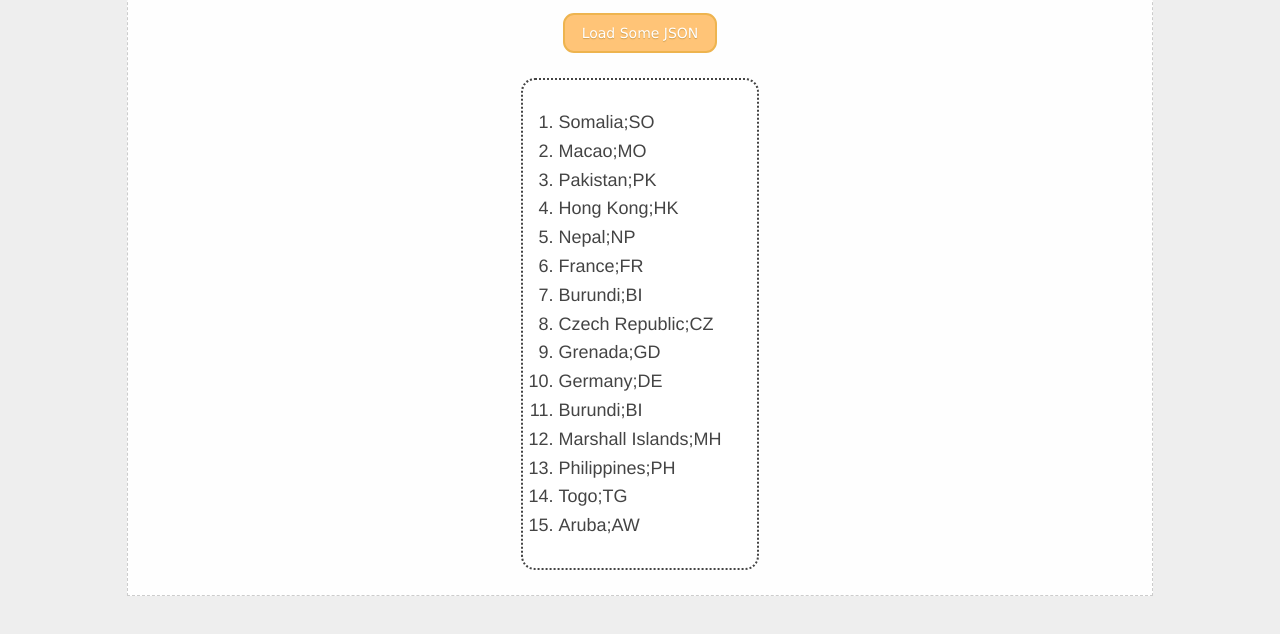
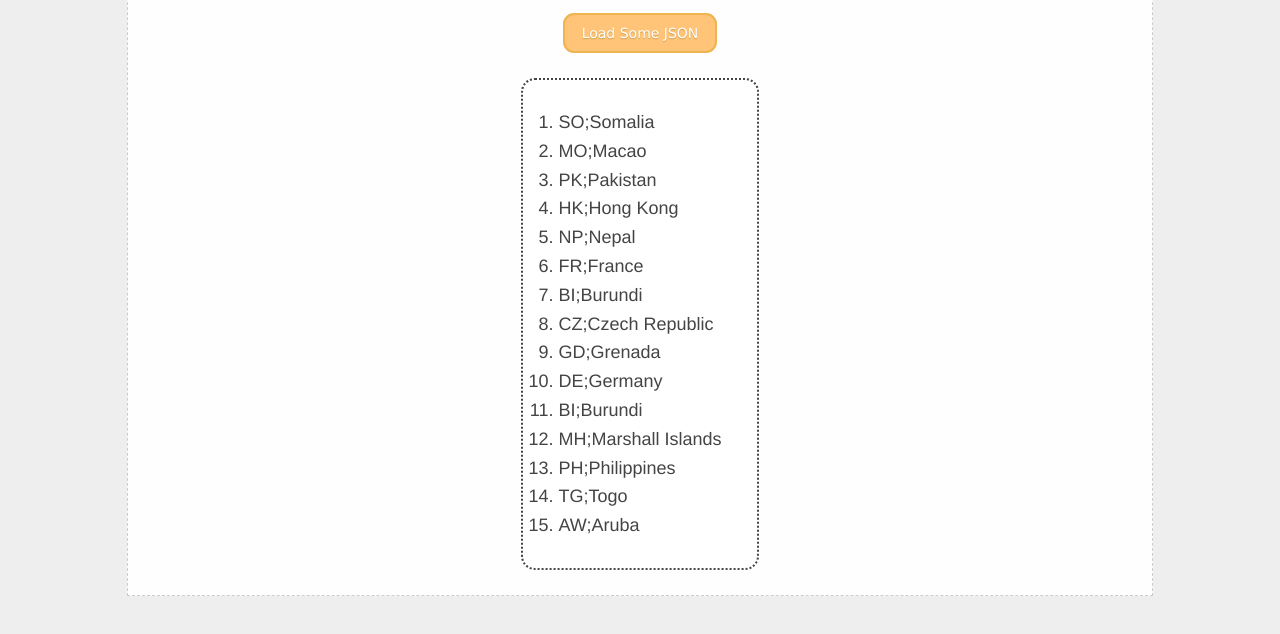
Before and after one commit to ayoaade/ayoaade.github.io, a plain HTML site: page lab_6_ajax/index.html in a window 1280 px wide. Both pictures are taken after a click on the button "Load Some JSON". Shown: the part 136-770 px from the top of the page. Drawn offline with Linux system fonts and the light colour scheme.

Commit message:
minor changes

```diff
--- a/lab_6_ajax/index.html
+++ b/lab_6_ajax/index.html
@@ -20,7 +20,7 @@
       function loadData() {
         fetch("ajax_sample.json")
           .then(res => res.json())
-          .then(data => data.map(c => c.name + ";" + c.code)) // only one thing can be returned here, but you can use more than one property in it
+          .then(data => data.map(c => c.code + ";" + c.name)) // only one thing can be returned here, but you can use more than one property in it
           .then(data => {
             const instructions = document.querySelector(".instructions");
             instructions.innerHTML = " ";
```
